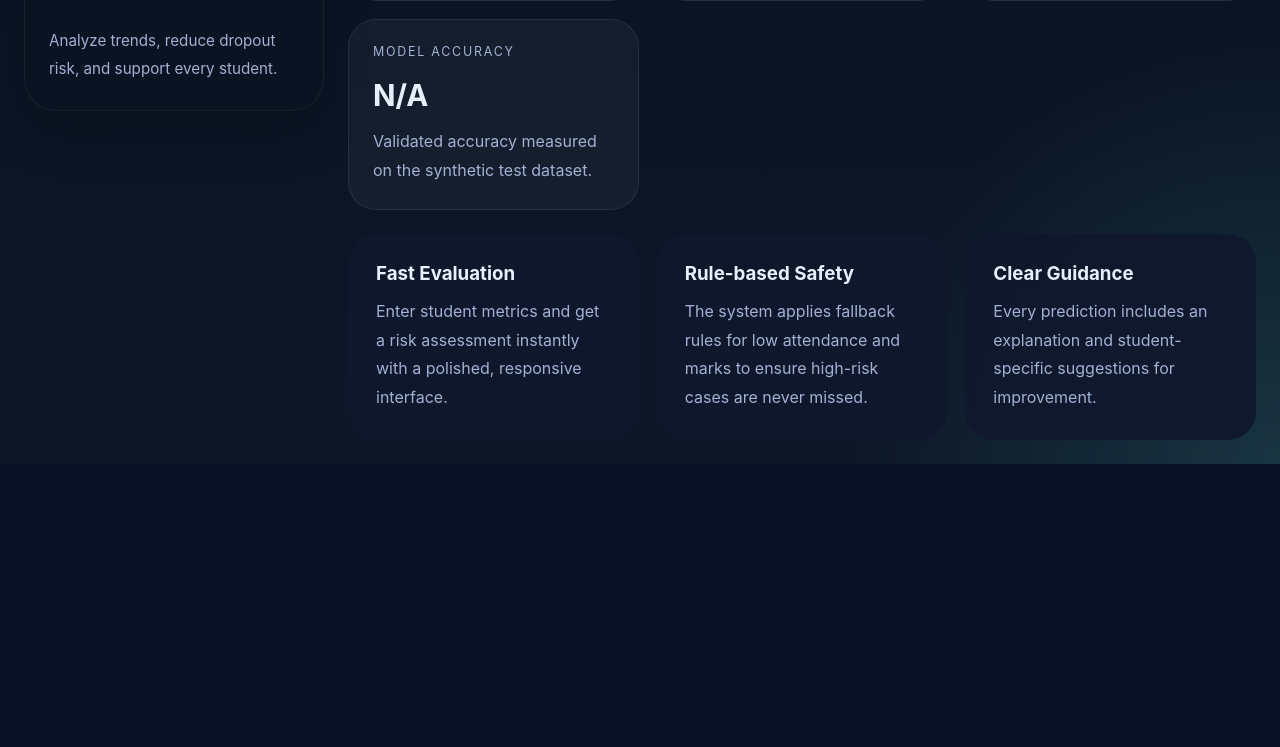
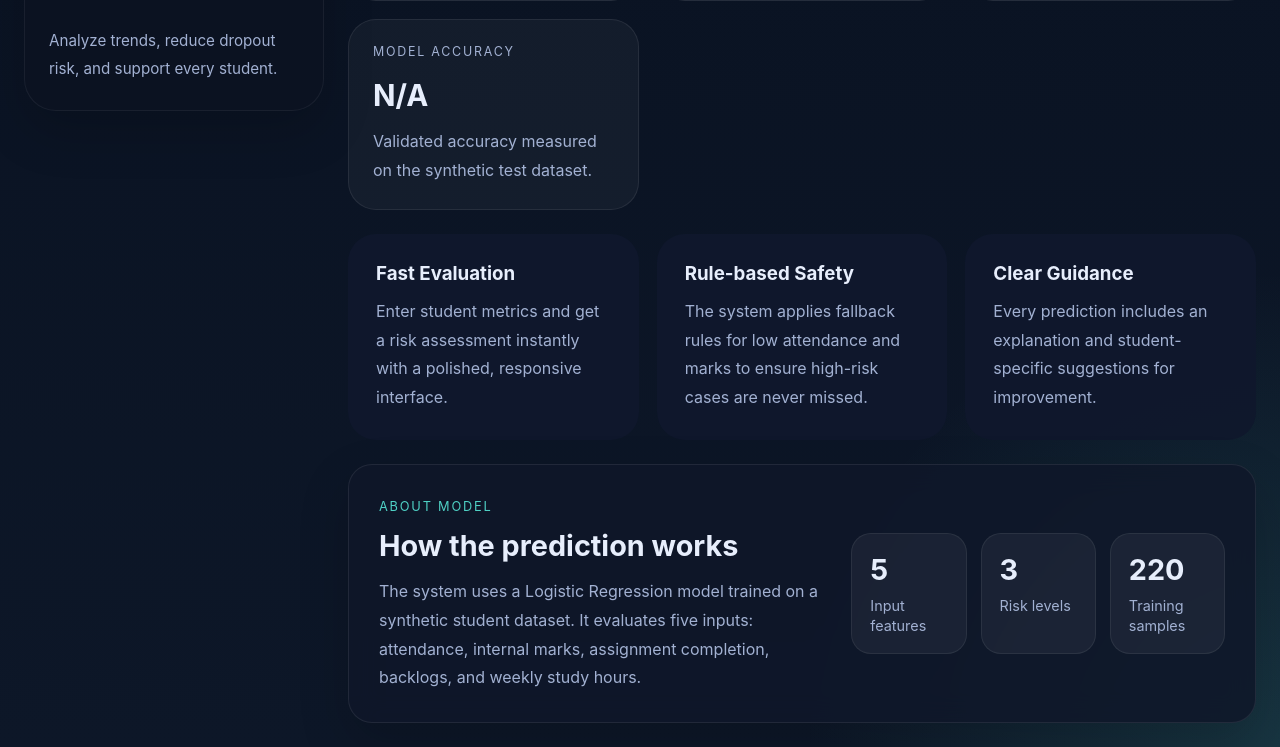
Before and after one commit to suryaayadav36-spec/Shikshak-Nigrani-Analysis-System, a Flask app: page / in a window 1280 px wide. Shown: the part 665-1412 px from the top of the page. Before the commit the page ends 1129 px from the top, so only its background shows below. Run offline with Flask 3, Linux system fonts and the light colour scheme.

Commit message:
Add dashboard report and model overview

```diff
--- a/app.py
+++ b/app.py
@@ -4,7 +4,7 @@ import pickle
 import numpy as np
 import pandas as pd
 from datetime import datetime
-from flask import Flask, render_template, request, redirect, url_for, flash, session
+from flask import Flask, Response, render_template, request, redirect, url_for, flash, session
 
 app = Flask(__name__)
 app.secret_key = os.getenv("FLASK_SECRET", "DropoutRiskSecret2026")
@@ -193,6 +193,31 @@ def build_result(student_name, data, performance_score, risk_level, probability,
     }
 
 
+def build_report_text(result):
+    suggestions = "\n".join(f"- {suggestion}" for suggestion in result["suggestions"])
+    return f"""Shikshak Nigrani & Analysis System
+Student Performance Report
+
+Student Name: {result["name"]}
+Risk Level: {result["risk_level"]} Risk
+Risk Probability: {result["risk_probability"]}%
+Performance Score: {result["performance_score"]} / 100
+
+Input Metrics
+- Attendance: {result["attendance"]}%
+- Internal Marks: {result["marks"]}%
+- Assignment Completion: {result["assignments"]}%
+- Backlogs: {result["backlogs"]}
+- Study Hours per Week: {result["study_hours"]}
+
+Model Explanation
+{result["explanation"]}
+
+Improvement Suggestions
+{suggestions}
+"""
+
+
 @app.route("/")
 def home():
     summary = get_dataset_summary()
@@ -256,6 +281,21 @@ def dashboard():
     return render_template("dashboard.html", result=result, history=history)
 
 
+@app.route("/download-report")
+def download_report():
+    result = session.get("latest_result")
+    if not result:
+        flash("Generate a prediction before downloading a report.", "warning")
+        return redirect(url_for("add_student"))
+
+    filename = f"{result['name'].replace(' ', '_').lower()}_risk_report.txt"
+    return Response(
+        build_report_text(result),
+        mimetype="text/plain",
+        headers={"Content-Disposition": f"attachment; filename={filename}"},
+    )
+
+
 if __name__ == "__main__":
     load_model()
-    app.run(host="0.0.0.0", port=5000, debug=True)
+    app.run(host="127.0.0.1", port=5001, debug=True)
--- a/static/style.css
+++ b/static/style.css
@@ -113,7 +113,8 @@ a {
 .form-panel,
 .dashboard-grid,
 .insights-section,
-.empty-state-card {
+.empty-state-card,
+.model-section {
   background: var(--surface);
   border: 1px solid rgba(255, 255, 255, 0.08);
   border-radius: var(--radius);
@@ -272,6 +273,52 @@ a {
 
 .page-header {
   padding-bottom: 20px;
+  display: flex;
+  justify-content: space-between;
+  align-items: flex-start;
+  gap: 20px;
+}
+
+.model-section {
+  display: grid;
+  grid-template-columns: 1.2fr 1fr;
+  gap: 24px;
+  align-items: center;
+}
+
+.model-section h3 {
+  font-size: 1.8rem;
+  margin-bottom: 14px;
+}
+
+.model-section p {
+  color: var(--text-muted);
+  line-height: 1.8;
+  max-width: 680px;
+}
+
+.model-points {
+  display: grid;
+  grid-template-columns: repeat(3, minmax(0, 1fr));
+  gap: 14px;
+}
+
+.model-points div {
+  padding: 18px;
+  border-radius: 20px;
+  background: rgba(255, 255, 255, 0.05);
+  border: 1px solid rgba(255, 255, 255, 0.07);
+}
+
+.model-points strong {
+  display: block;
+  font-size: 1.8rem;
+  margin-bottom: 8px;
+}
+
+.model-points span {
+  color: var(--text-muted);
+  font-size: 0.9rem;
 }
 
 .form-panel {
@@ -549,7 +596,7 @@ input:focus {
   min-height: 310px;
 }
 
-..chart-card {
+.chart-card {
   display: flex;
   flex-direction: column;
   justify-content: space-between;
--- a/templates/index.html
+++ b/templates/index.html
@@ -84,6 +84,22 @@
             <p>Every prediction includes an explanation and student-specific suggestions for improvement.</p>
           </article>
         </section>
+
+        <section class="model-section">
+          <div>
+            <span class="eyebrow">About model</span>
+            <h3>How the prediction works</h3>
+            <p>
+              The system uses a Logistic Regression model trained on a synthetic student dataset. It evaluates five inputs:
+              attendance, internal marks, assignment completion, backlogs, and weekly study hours.
+            </p>
+          </div>
+          <div class="model-points">
+            <div><strong>5</strong><span>Input features</span></div>
+            <div><strong>3</strong><span>Risk levels</span></div>
+            <div><strong>{{ summary.rows }}</strong><span>Training samples</span></div>
+          </div>
+        </section>
       </main>
     </div>
     <script src="/static/script.js"></script>
```
Also changed, not shown: other parts of static/style.css (+34 -1 lines), templates/dashboard.html (+7 -4 lines), templates/form.html (+6 -6 lines), README.md.
